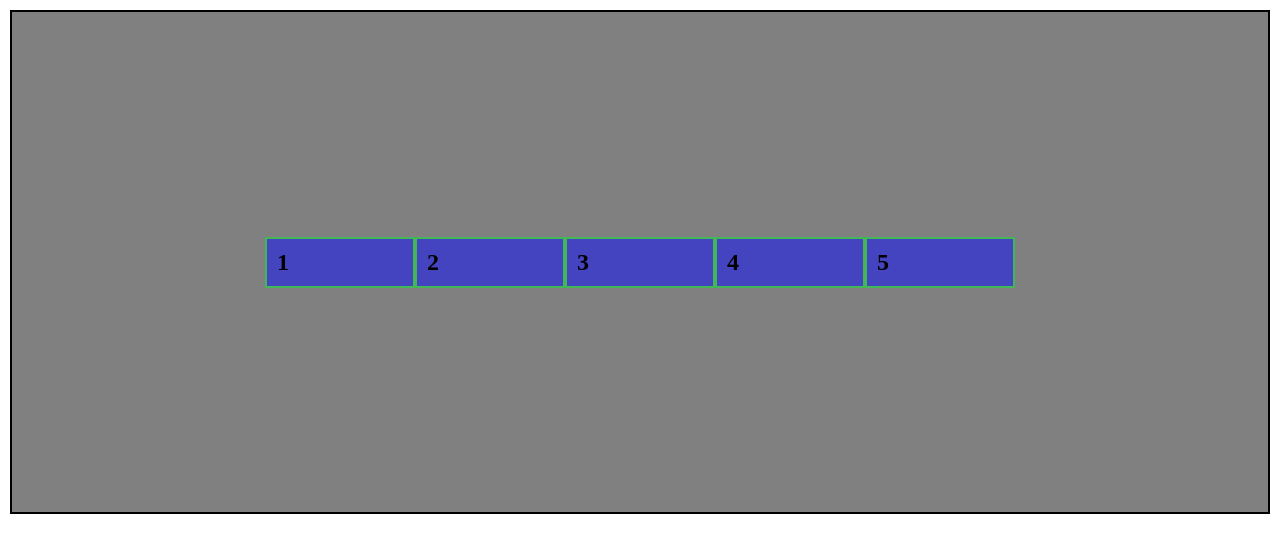
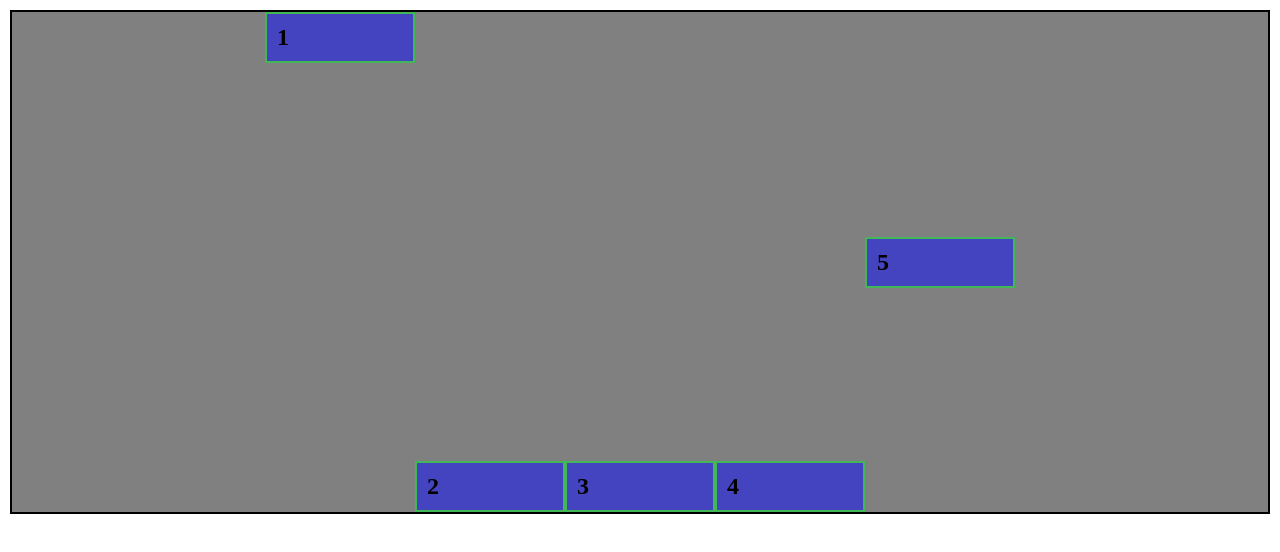
Before and after one commit to treinaweb/treinaweb-curso-css-grid, a plain HTML site: page Grid/index.html in a window 1280 px wide. Drawn offline with Linux system fonts and the light colour scheme.

Commit message:
2-3 Alinhamento vertical individual de um item

```diff
--- a/Grid/index.html
+++ b/Grid/index.html
@@ -37,11 +37,11 @@
     </div> -->
 
     <div class="grid-container">
-        <div class="grid-item">1</div>
+        <div class="grid-item start">1</div>
         <div class="grid-item">2</div>
         <div class="grid-item">3</div>
         <div class="grid-item">4</div>
-        <div class="grid-item">5</div>
+        <div class="grid-item end">5</div>
     </div>
 
 </body>
--- a/Grid/style.css
+++ b/Grid/style.css
@@ -9,7 +9,7 @@ body {
     grid-template-columns: repeat(5, 150px);
     grid-template-rows: 500px;
     justify-content: center;
-    align-items: center;
+    align-items: flex-end;
 }
 
 .grid-item {
@@ -19,6 +19,21 @@ body {
     font-weight: 900;
     padding: 10px;
 }
+
+.start {
+    align-self: flex-start;
+}
+
+.end {
+    align-self: center;
+}
+
+
+
+
+
+
+
 
 /* .header {
     grid-area: header;
```
